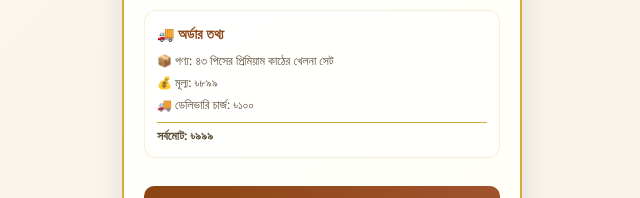
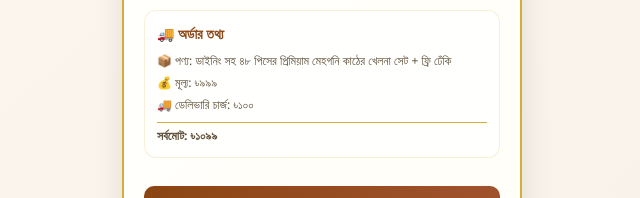
Before and after one commit to wood2toys/wooden-toy-landing-page, a React (Vite) app: page /thank-you in a window 1280 px wide. Shown: the part 423-621 px from the top of the page, without its empty margins (318-958 px from the left). Built offline with nearby package versions, Linux system fonts and the light colour scheme; no server answers.

Commit message:
Fix ThankYou page to show dynamic order details

```diff
--- a/src/components/OrderForm.tsx
+++ b/src/components/OrderForm.tsx
@@ -59,16 +59,16 @@ export default function OrderForm() {
       if (response.ok) {
         console.log("Order saved successfully to Vercel backend:", orderData);
         // Redirect to thank you page
-        window.location.href = '/thank-you';
+        window.location.href = '/thank-you?product=' + encodeURIComponent(productName) + '&price=' + selectedOption.price + '&delivery=' + deliveryCharge + '&total=' + totalPrice;
       } else {
         // If API fails, still redirect (user experience first)
         console.log("Vercel API failed, but proceeding:", orderData);
-        window.location.href = '/thank-you';
+        window.location.href = '/thank-you?product=' + encodeURIComponent(productName) + '&price=' + selectedOption.price + '&delivery=' + deliveryCharge + '&total=' + totalPrice;
       }
     } catch (error) {
       // If network error, still redirect (user experience first)
       console.log("Network error with Vercel backend, but proceeding:", orderData);
-      window.location.href = '/thank-you';
+      window.location.href = '/thank-you?product=' + encodeURIComponent(productName) + '&price=' + selectedOption.price + '&delivery=' + deliveryCharge + '&total=' + totalPrice;
     }
   };
 
--- a/src/components/ThankYou.tsx
+++ b/src/components/ThankYou.tsx
@@ -118,16 +118,16 @@ export default function ThankYou() {
             fontSize: '12px',
             color: '#5D4E37'
           }}>
-            <div>📦 পণ্য: ৪৩ পিসের প্রিমিয়াম কাঠের খেলনা সেট</div>
-            <div>💰 মূল্য: ৳৮৯৯</div>
-            <div>🚚 ডেলিভারি চার্জ: ৳১০০</div>
+            <div>📦 পণ্য: {new URLSearchParams(window.location.search).get('product') || 'ডাইনিং সহ ৪৮ পিসের প্রিমিয়াম মেহগনি কাঠের খেলনা সেট + ফ্রি ঢেঁকি'}</div>
+            <div>💰 মূল্য: ৳{new URLSearchParams(window.location.search).get('price') || '৯৯৯'}</div>
+            <div>🚚 ডেলিভারি চার্জ: ৳{new URLSearchParams(window.location.search).get('delivery') || '১০০'}</div>
             <div style={{
               fontWeight: 'bold',
               borderTop: '1px solid #D4AF37',
               paddingTop: '4px',
               marginTop: '4px'
             }}>
-              সর্বমোট: ৳৯৯৯
+              সর্বমোট: ৳{new URLSearchParams(window.location.search).get('total') || '১০৯৯'}
             </div>
           </div>
         </div>
```
